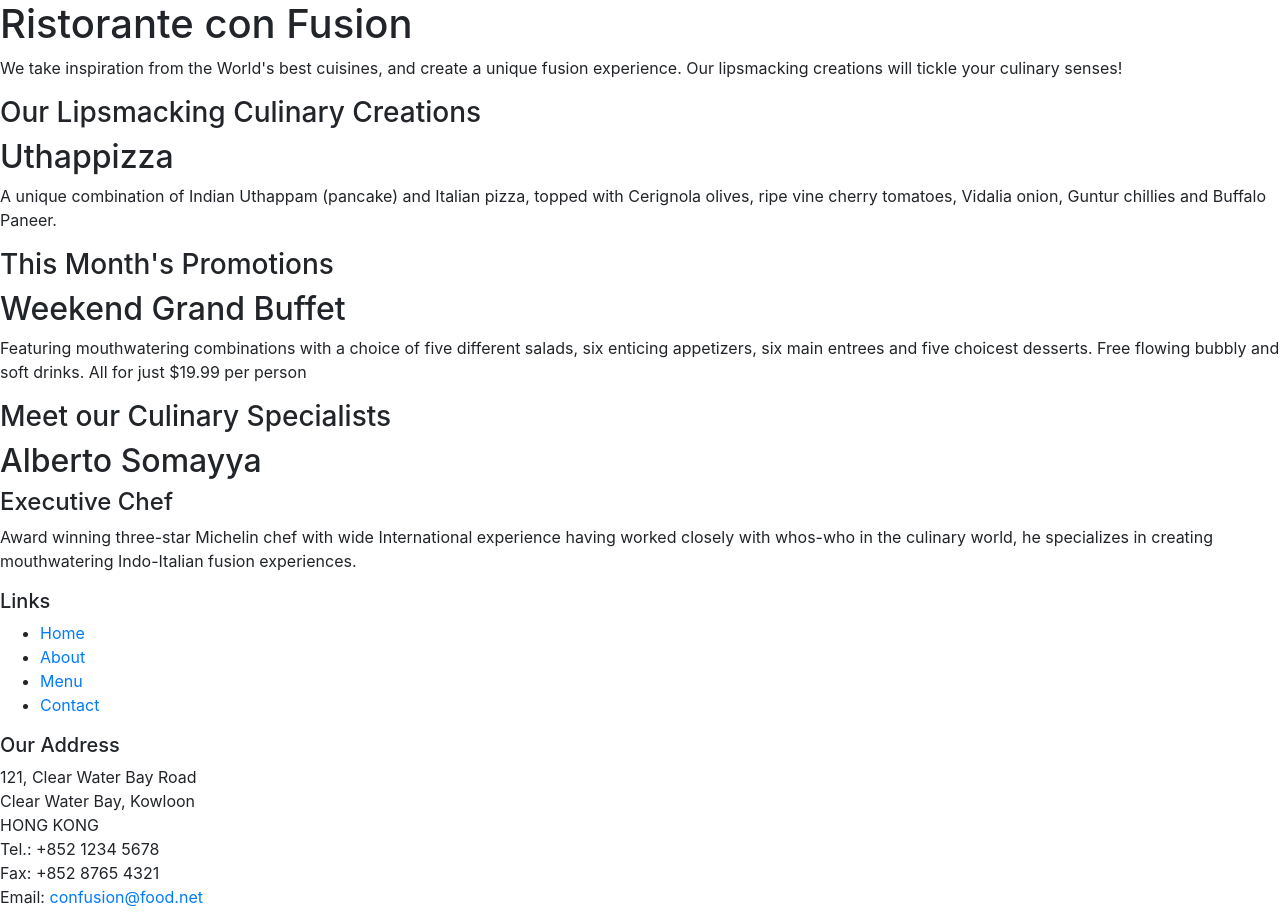
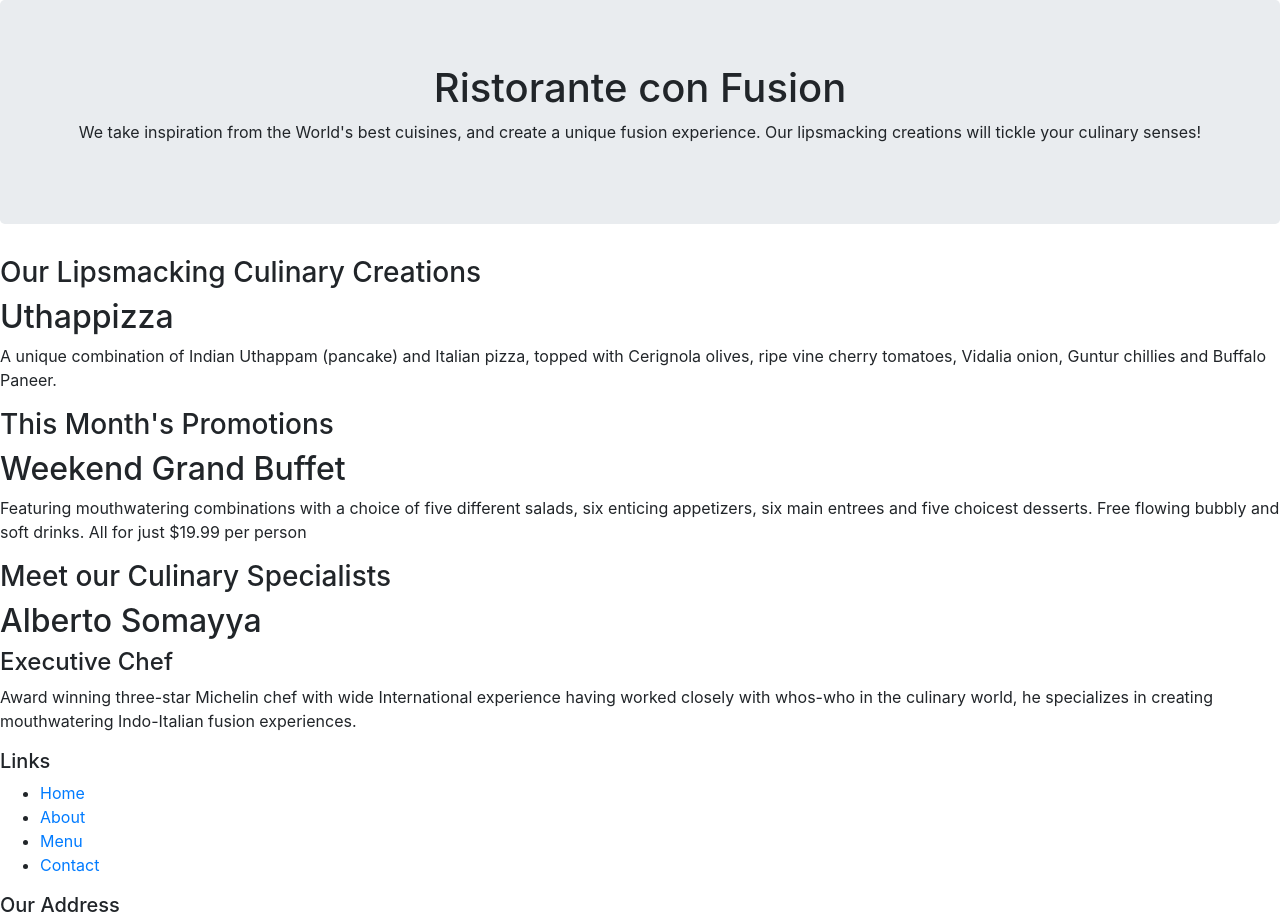
Before and after one commit to vecca26/front-end-project, a website: page index.html in a window 1280 px wide. Shown: the top 920 px of the page. Drawn offline with nearby package versions, Linux system fonts and the light colour scheme.

Commit message:
changes done

```diff
--- a/index.html
+++ b/index.html
@@ -11,7 +11,7 @@
     <header>
         <div>
             <div>
-                <div>
+                <div class="jumbotron text-center">
                     <h1>Ristorante con Fusion</h1>
                     <p>We take inspiration from the World's best cuisines, and create a unique fusion experience. Our lipsmacking creations will tickle your culinary senses!</p>
                 </div>
```
